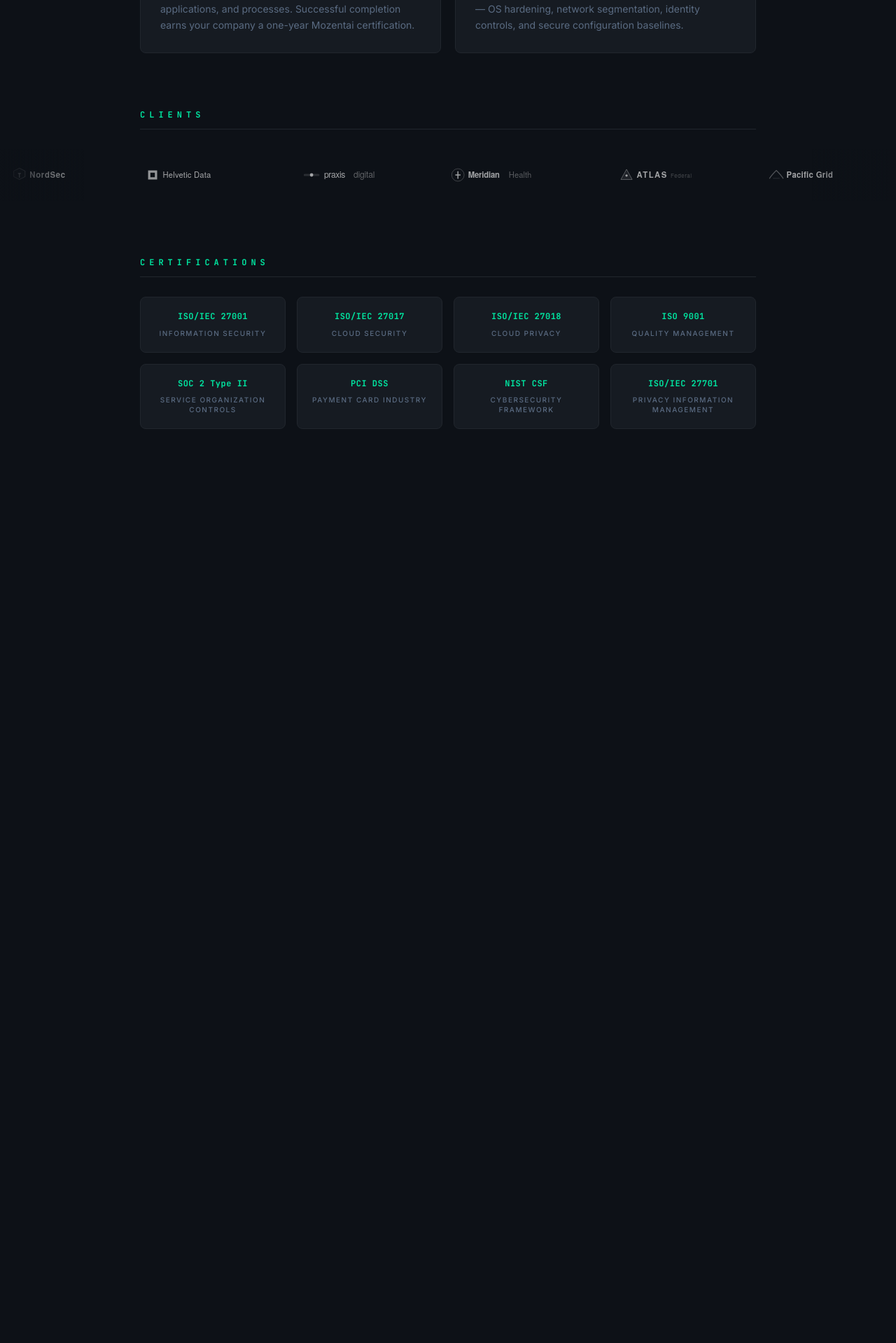
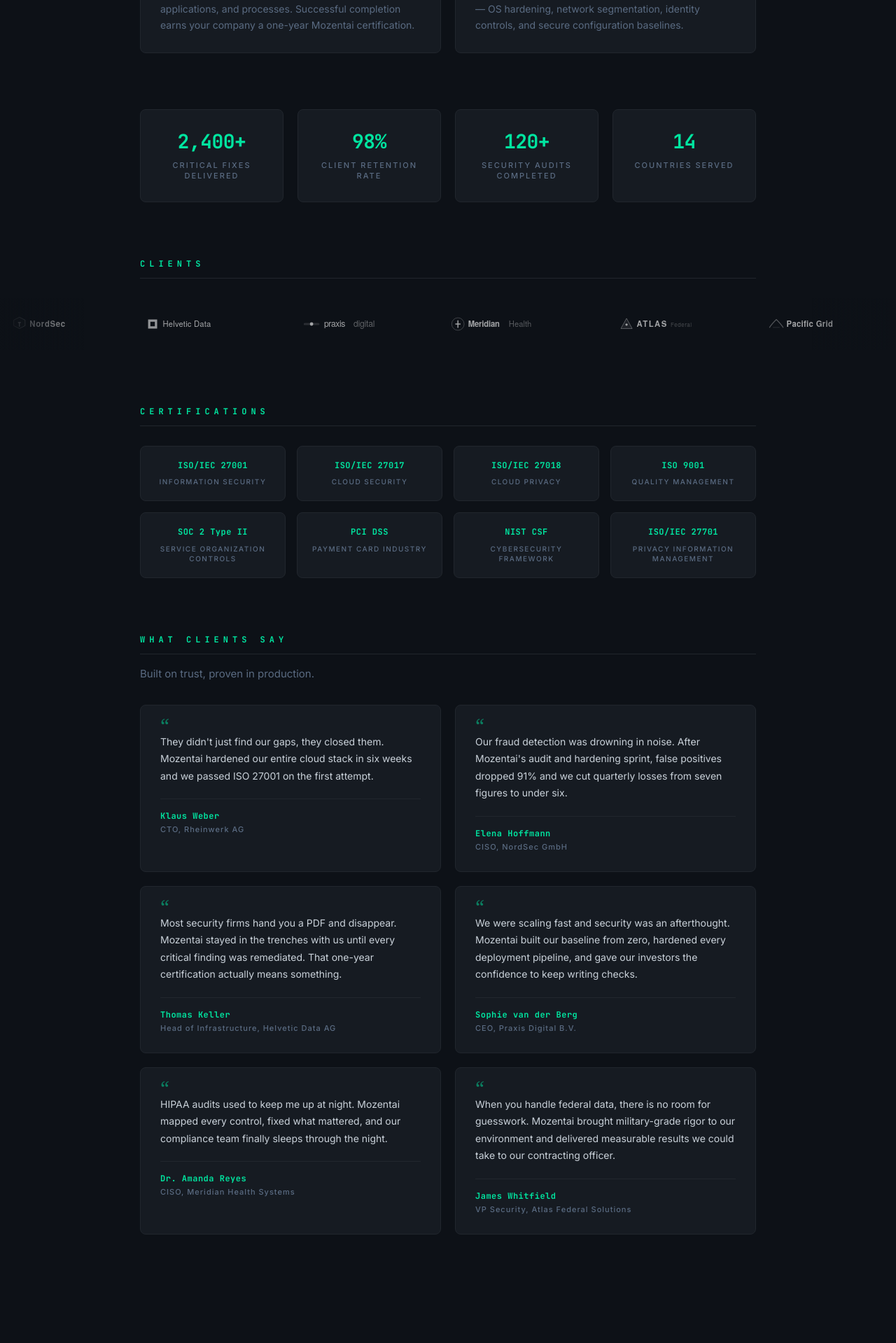
Before and after one commit to Mozentai/mozentai.com, a Jekyll site: the page built from index.md, in a window 1280 px wide. Shown: the part 1163-3082 px from the top of the page at 70% size. Built offline with Jekyll 4.4.1, drawn with Linux system fonts in a browser that asks for light colours; before the commit the page ends 1976 px from its top, so only the background shows below that.

Commit message:
Add impact stats and client testimonials inspired by INOTVMOS.
Metrics grid after services; six client quotes at the bottom tied to existing customer brands.

```diff
--- /dev/null
+++ b/_data/stats.yml
@@ -0,0 +1,11 @@
+- value: "2,400+"
+  label: Critical Fixes Delivered
+
+- value: "98%"
+  label: Client Retention Rate
+
+- value: "120+"
+  label: Security Audits Completed
+
+- value: "14"
+  label: Countries Served
--- /dev/null
+++ b/_data/testimonials.yml
@@ -0,0 +1,23 @@
+- quote: "They didn't just find our gaps, they closed them. Mozentai hardened our entire cloud stack in six weeks and we passed ISO 27001 on the first attempt."
+  name: Klaus Weber
+  role: CTO, Rheinwerk AG
+
+- quote: "Our fraud detection was drowning in noise. After Mozentai's audit and hardening sprint, false positives dropped 91% and we cut quarterly losses from seven figures to under six."
+  name: Elena Hoffmann
+  role: CISO, NordSec GmbH
+
+- quote: "Most security firms hand you a PDF and disappear. Mozentai stayed in the trenches with us until every critical finding was remediated. That one-year certification actually means something."
+  name: Thomas Keller
+  role: Head of Infrastructure, Helvetic Data AG
+
+- quote: "We were scaling fast and security was an afterthought. Mozentai built our baseline from zero, hardened every deployment pipeline, and gave our investors the confidence to keep writing checks."
+  name: Sophie van der Berg
+  role: CEO, Praxis Digital B.V.
+
+- quote: "HIPAA audits used to keep me up at night. Mozentai mapped every control, fixed what mattered, and our compliance team finally sleeps through the night."
+  name: Dr. Amanda Reyes
+  role: CISO, Meridian Health Systems
+
+- quote: "When you handle federal data, there is no room for guesswork. Mozentai brought military-grade rigor to our environment and delivered measurable results we could take to our contracting officer."
+  name: James Whitfield
+  role: VP Security, Atlas Federal Solutions
--- /dev/null
+++ b/_includes/stats.html
@@ -0,0 +1,10 @@
+<section class="section reveal" id="stats">
+  <div class="stats">
+    {% for stat in site.data.stats %}
+    <div class="stat reveal" style="--delay: {{ forloop.index0 | times: 90 }}ms">
+      <span class="stat-value">{{ stat.value }}</span>
+      <span class="stat-label">{{ stat.label }}</span>
+    </div>
+    {% endfor %}
+  </div>
+</section>
--- /dev/null
+++ b/_includes/testimonials.html
@@ -0,0 +1,15 @@
+<section class="section reveal" id="testimonials">
+  <h2 class="section-title">What Clients Say</h2>
+  <p class="section-lead">Built on trust, proven in production.</p>
+  <div class="testimonials">
+    {% for t in site.data.testimonials %}
+    <blockquote class="testimonial reveal" style="--delay: {{ forloop.index0 | times: 70 }}ms">
+      <p class="testimonial-quote">{{ t.quote }}</p>
+      <footer class="testimonial-author">
+        <span class="testimonial-name">{{ t.name }}</span>
+        <span class="testimonial-role">{{ t.role }}</span>
+      </footer>
+    </blockquote>
+    {% endfor %}
+  </div>
+</section>
--- a/_layouts/default.html
+++ b/_layouts/default.html
@@ -256,6 +256,102 @@
         line-height: 1.65;
         color: var(--muted);
       }
+      .section-lead {
+        font-size: 15px;
+        line-height: 1.6;
+        color: var(--muted);
+        margin: -12px 0 32px;
+        max-width: 480px;
+      }
+      .stats {
+        display: grid;
+        grid-template-columns: repeat(4, 1fr);
+        gap: 20px;
+      }
+      .stat {
+        background: var(--surface);
+        border: 1px solid var(--border);
+        border-radius: 8px;
+        padding: 28px 20px;
+        text-align: center;
+        transition: border-color 0.3s, transform 0.3s;
+      }
+      .stat:hover {
+        border-color: var(--accent);
+        transform: translateY(-2px);
+      }
+      .stat-value {
+        display: block;
+        font-family: var(--mono);
+        font-size: 28px;
+        font-weight: 700;
+        color: var(--accent);
+        letter-spacing: -0.5px;
+        line-height: 1.2;
+        margin-bottom: 10px;
+      }
+      .stat-label {
+        display: block;
+        font-size: 11px;
+        font-weight: 500;
+        color: var(--muted);
+        letter-spacing: 2px;
+        text-transform: uppercase;
+        line-height: 1.4;
+      }
+      .testimonials {
+        display: grid;
+        grid-template-columns: repeat(2, 1fr);
+        gap: 20px;
+      }
+      .testimonial {
+        background: var(--surface);
+        border: 1px solid var(--border);
+        border-radius: 8px;
+        padding: 28px;
+        margin: 0;
+        transition: border-color 0.3s, box-shadow 0.3s;
+      }
+      .testimonial:hover {
+        border-color: rgba(0, 229, 160, 0.35);
+        box-shadow: 0 8px 32px rgba(0, 229, 160, 0.06);
+      }
+      .testimonial-quote {
+        font-size: 14px;
+        line-height: 1.75;
+        color: var(--text);
+        margin: 0 0 20px;
+      }
+      .testimonial-quote::before {
+        content: "\201C";
+        font-family: Georgia, serif;
+        font-size: 28px;
+        color: var(--accent);
+        opacity: 0.5;
+        line-height: 0;
+        display: block;
+        margin-bottom: 12px;
+      }
+      .testimonial-author {
+        display: flex;
+        flex-direction: column;
+        gap: 4px;
+        padding-top: 16px;
+        border-top: 1px solid var(--border);
+      }
+      .testimonial-name {
+        font-family: var(--mono);
+        font-size: 12px;
+        font-weight: 700;
+        color: var(--accent);
+        letter-spacing: 0.5px;
+      }
+      .testimonial-role {
+        font-size: 11px;
+        font-weight: 500;
+        color: var(--muted);
+        letter-spacing: 1px;
+      }
       .marquee-wrap {
         position: relative;
         width: 100vw;
@@ -410,6 +506,8 @@
       @media (max-width: 700px) {
         .tagline { font-size: 1.8vw; letter-spacing: 0.5vw; }
         .cards { grid-template-columns: 1fr; }
+        .stats { grid-template-columns: repeat(2, 1fr); }
+        .testimonials { grid-template-columns: 1fr; }
         .marquee-track { gap: 48px; animation-duration: 28s; }
         .marquee-fade { width: 64px; }
         .certifications { grid-template-columns: repeat(2, 1fr); }
@@ -422,6 +520,7 @@
         .mitm-scene { opacity: 0.28; }
         .mitm-svg { width: min(720px, 100vw); }
         .certifications { grid-template-columns: 1fr; }
+        .stats { grid-template-columns: 1fr; }
       }
       @media (prefers-reduced-motion: reduce) {
         *, *::before, *::after {
@@ -463,8 +562,10 @@
 
     <div class="below">
       {% include services.html %}
+      {% include stats.html %}
       {% include clients.html %}
       {% include certifications.html %}
+      {% include testimonials.html %}
     </div>
 
     <script>
```
